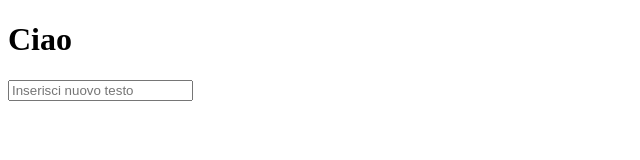
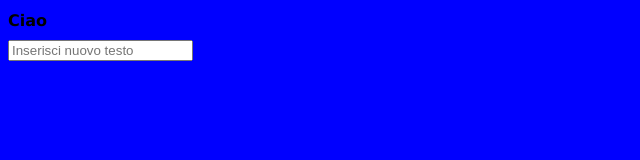
Before and after one commit to Dico899/MyRep_2, a plain HTML site: page index.html in a window 1280 px wide. Shown: the whole page, without its empty margins (0-640 px from the left). Drawn offline with Linux system fonts and the light colour scheme.

Commit message:
My fourth changes

```diff
--- a/index.html
+++ b/index.html
@@ -3,10 +3,11 @@
 <head>
     <meta charset="UTF-8">
     <meta name="viewport" content="width=device-width, initial-scale=1.0">
+    <link rel="stylesheet" href="style.css">
     <title>Page</title>
 </head>
 <body>
-    <h1>Ciao</h1>
+    <h1 class="scritta">Ciao</h1>
 </body>
      <script src="script.js"></script>
 </html>
--- /dev/null
+++ b/style.css
@@ -0,0 +1,10 @@
+.scritta{
+    align-items: center;
+    font-size: medium;
+    font-family: Verdana;
+
+}
+
+body{
+    background-color: blue;
+}
```
